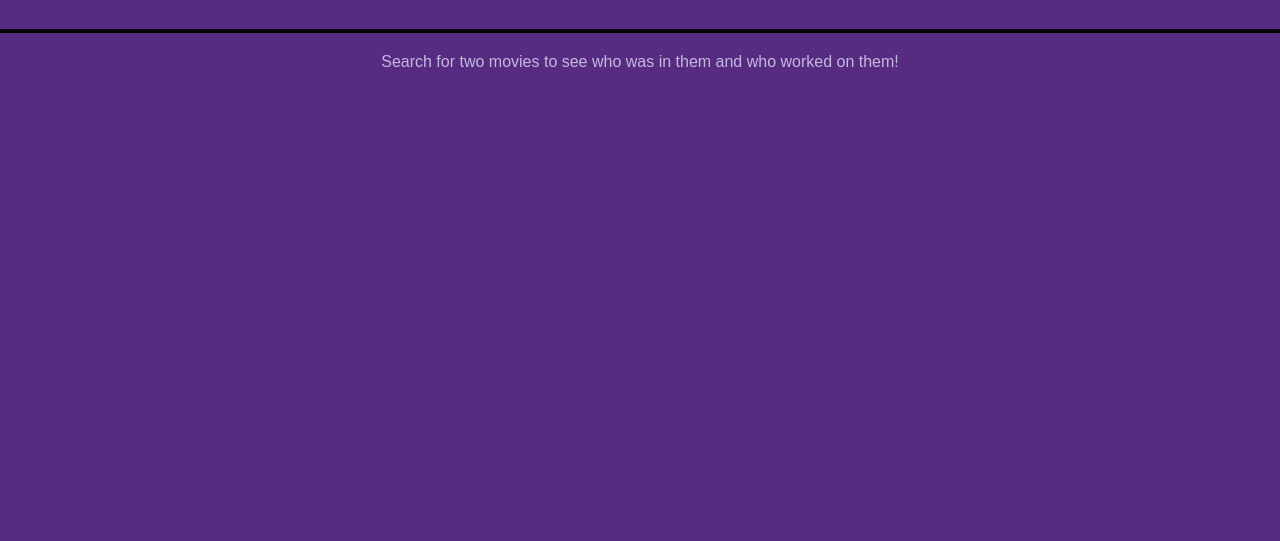
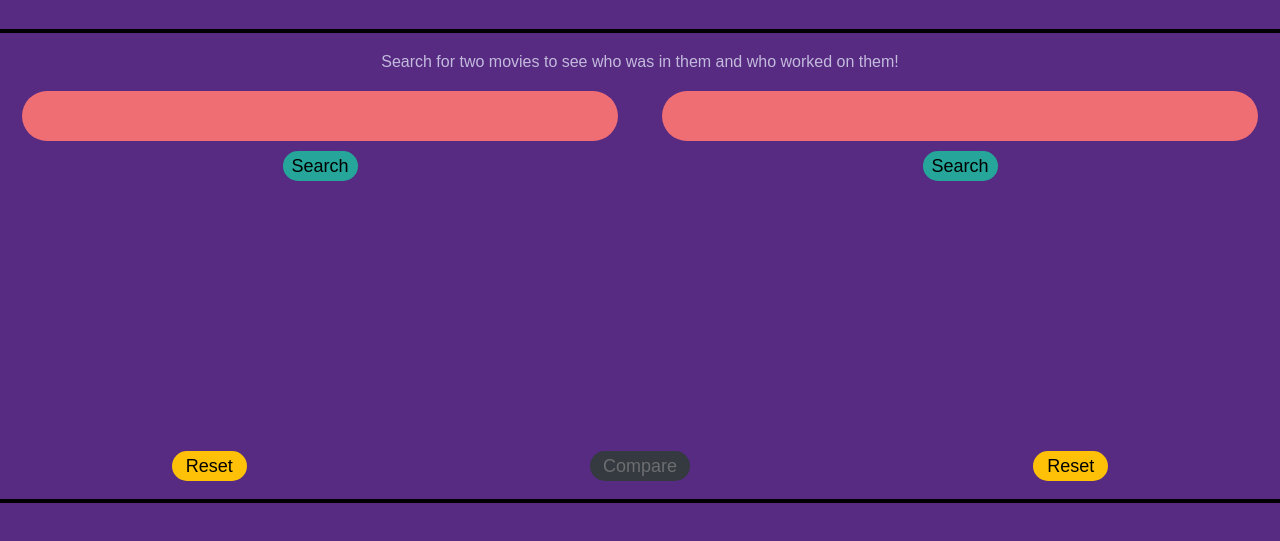
Before and after one commit to JoeDeiRossi/ajax-project, a website: page index.html in a window 1280 px wide. Shown: the part 91-632 px from the top of the page. Drawn offline with Linux system fonts and the light colour scheme; a web font is replaced by a local one.

Commit message:
Completed home page layout and styling

```diff
--- a/css/layout.css
+++ b/css/layout.css
@@ -1,7 +1,12 @@
 .row {
   display: flex;
+  justify-content: space-evenly;
 }
 
 .column-full {
   width: 100%;
 }
+
+.column-one-half {
+  width: 50%;
+}
--- a/css/styles.css
+++ b/css/styles.css
@@ -21,3 +21,47 @@ p {
   width: 80%;
   margin: 20px auto;
 }
+
+input {
+  display: block;
+  width: 93%;
+  margin: 0 auto;
+  background-color: #ee6e73;
+  border: none;
+  height: 50px;
+  border-radius: 25px;
+  font-size: 16px;
+}
+
+button {
+  border: none;
+  height: 30px;
+  border-radius: 15px;
+  width: 75px;
+  margin: 10px auto;
+  font-size: 18px;
+}
+
+.search {
+  display: block;
+  background-color: #26a69a;
+}
+
+.results {
+  min-height: 250px;
+}
+
+.button-container {
+  display: flex;
+  justify-content: space-around;
+}
+
+.reset {
+  background-color: #ffc107;
+}
+
+.compare {
+  background-color: #343a40;
+  color: #6d6e70;
+  width: 100px;
+}
--- a/index.html
+++ b/index.html
@@ -22,10 +22,27 @@
   </header>
   <main>
     <div class="row">
-      <div class="column-one-half"></div>
-      <div class="column-one-half"></div>
+      <div class="column-one-half">
+        <input type="search">
+        <button class="search">Search</button>
+        <div class="results"></div>
+      </div>
+      <div class="column-one-half">
+        <input type="search">
+        <button class="search">Search</button>
+        <div class="results"></div>
+      </div>
     </div>
-    <div class="row"></div>
+    <div class="row">
+      <div class="column-full">
+        <div class="button-container">
+          <button class="reset">Reset</button>
+          <button class="compare" disabled>Compare</button>
+          <button class="reset">Reset</button>
+        </div>
+        <hr>
+      </div>
+    </div>
   </main>
   <script src="js/data.js"></script>
   <script src="js/main.js"></script>
```
